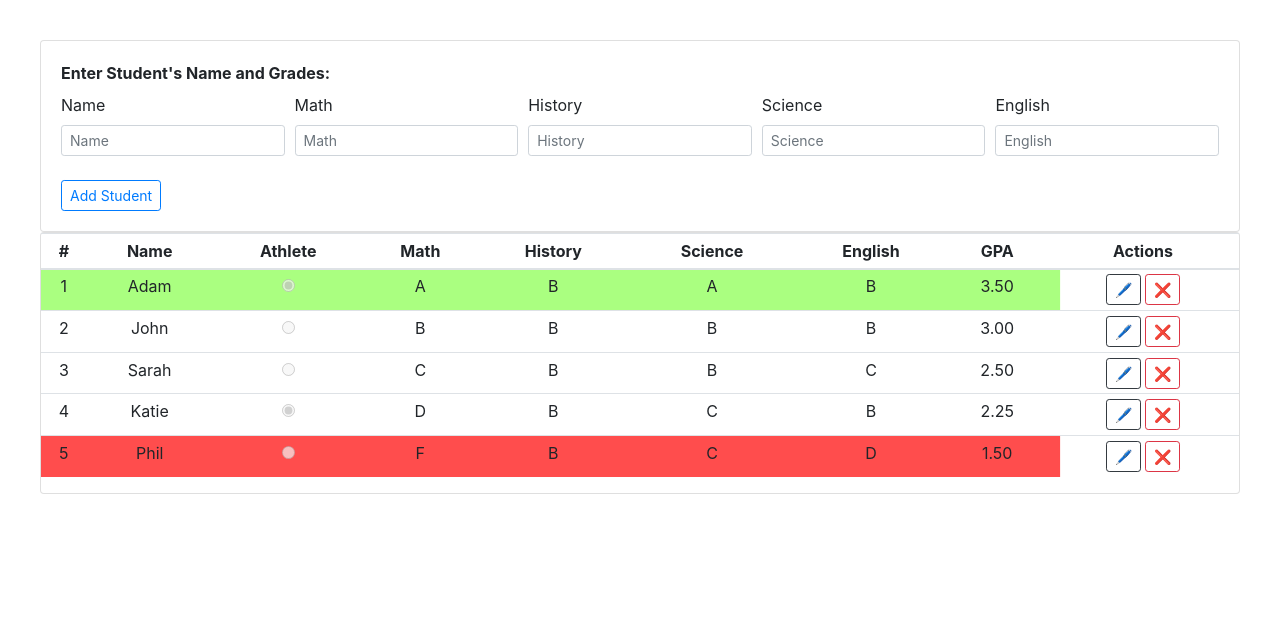
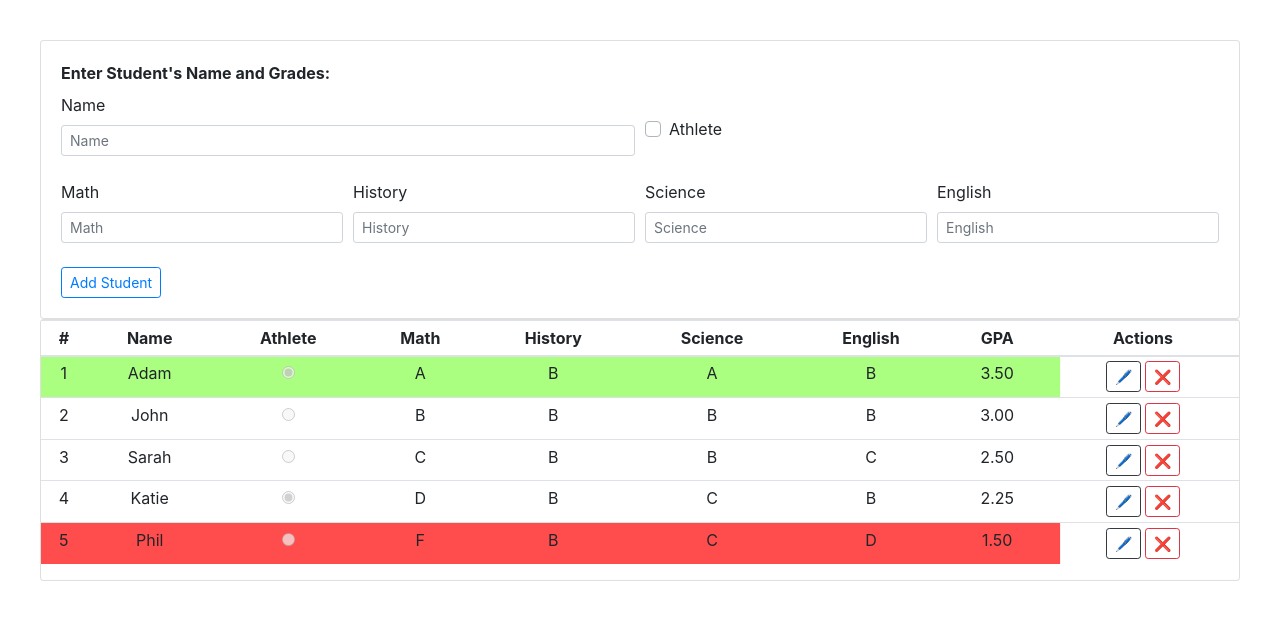
Before and after one commit to tjlyttles/Student-GPA-List, a React (Create React App) app in the folder client/: page / in a window 1280 px wide. Shown: the top 620 px of the page. Built offline with nearby package versions, Linux system fonts and the light colour scheme.

Commit message:
user can toggle if student is an athlete

```diff
--- a/client/src/components/Input.js
+++ b/client/src/components/Input.js
@@ -14,13 +14,14 @@ const Input = () => {
   const [show, setShow] = useState(false);
   const [state, setState] = useState({
     name: "",
+    athlete: false,
     grades: [],
     mathGpa: "",
     historyGpa: "",
     scienceGpa: "",
     englishGpa: ""
   });
-  const { name, grades, mathGpa, historyGpa, scienceGpa, englishGpa } = state;
+  const { name, grades, athlete, mathGpa, historyGpa, scienceGpa, englishGpa } = state;
 
   let id = data[data.length - 1]._id;
 
@@ -38,7 +39,7 @@ const Input = () => {
     );
 
     id++;
-    let newStudent = { _id: id, name: name, grades: grades };
+    let newStudent = { _id: id, name: name, athlete: athlete, grades: grades };
     students.data.push(newStudent);
 
     let newData = students;
@@ -67,6 +68,11 @@ const Input = () => {
       setState({ ...state, [e.target.name]: "" });
       e.target.value = "";
     }
+  };
+
+  const handleAthlete = e => {
+
+    setState(state => ({...state, athlete: !state.athlete }));
   };
 
   const handleGrade = e => {
@@ -102,7 +108,22 @@ const Input = () => {
                   required
                 />
               </Col>
-
+              <Col>
+                {" "}
+                <br />{" "}
+                <Form.Check
+                  custom
+                  name="athlete"
+                  value={athlete}
+                  onClick={handleAthlete}
+                  type="checkbox"
+                  id="athlete"
+                  label="Athlete"
+                />
+              </Col>
+            </Form.Row>
+            <br />
+            <Form.Row>
               <Col>
                 {" "}
                 <Form.Label>Math</Form.Label>
--- a/client/src/components/TableData.js
+++ b/client/src/components/TableData.js
@@ -2,6 +2,7 @@ import React from "react";
 import Table from "react-bootstrap/Table";
 import Card from "react-bootstrap/Card";
 import Button from "react-bootstrap/Button";
+import API from '../utils/API'
 
 const greenHighlight = {
   backgroundImage:
@@ -11,6 +12,8 @@ const redHighlight = {
   backgroundImage:
     "linear-gradient(to right, #ff4d4d 0, #ff4d4d 85.1%, transparent 75%)"
 };
+
+
 
 const TableData = ({ students }) => {
   const gradeMap = {
@@ -54,6 +57,11 @@ const TableData = ({ students }) => {
   const lowest = rows.reduce((prev, student) => {
     return (prev || 0) < student.averageGpa ? prev : student.averageGpa;
   }, 4);
+
+  const handleDelete = id => {
+    console.log("im clicked", students.data[id])
+    // API.deleteStudent(id).catch(err => console.log(err));
+  }
 
   // console.log(lowest);
   // console.log(highest);
@@ -110,7 +118,7 @@ const TableData = ({ students }) => {
                         🖊
                       </span>
                     </Button>{" "}
-                    <Button size="sm" variant="outline-danger">
+                    <Button onClick={() => handleDelete(row._id)} size="sm" variant="outline-danger">
                       <span role="img" aria-label="edit">
                         ❌
                       </span>
--- a/client/src/utils/API.js
+++ b/client/src/utils/API.js
@@ -1,4 +1,5 @@
 import axios from "axios";
+import students from "../students.json"
 
 export default {
 
@@ -8,7 +9,8 @@ export default {
 
 
   deleteStudent: function(id) {
-    return axios.delete("/api/students/" + id);
+    return delete students.data[id]
+    //axios.delete("/api/students/" + id);
   },
 
   saveStudent: function(studentData) {
```
Also changed, not shown: 1 other file (tests, documents, lock files or other folders).
